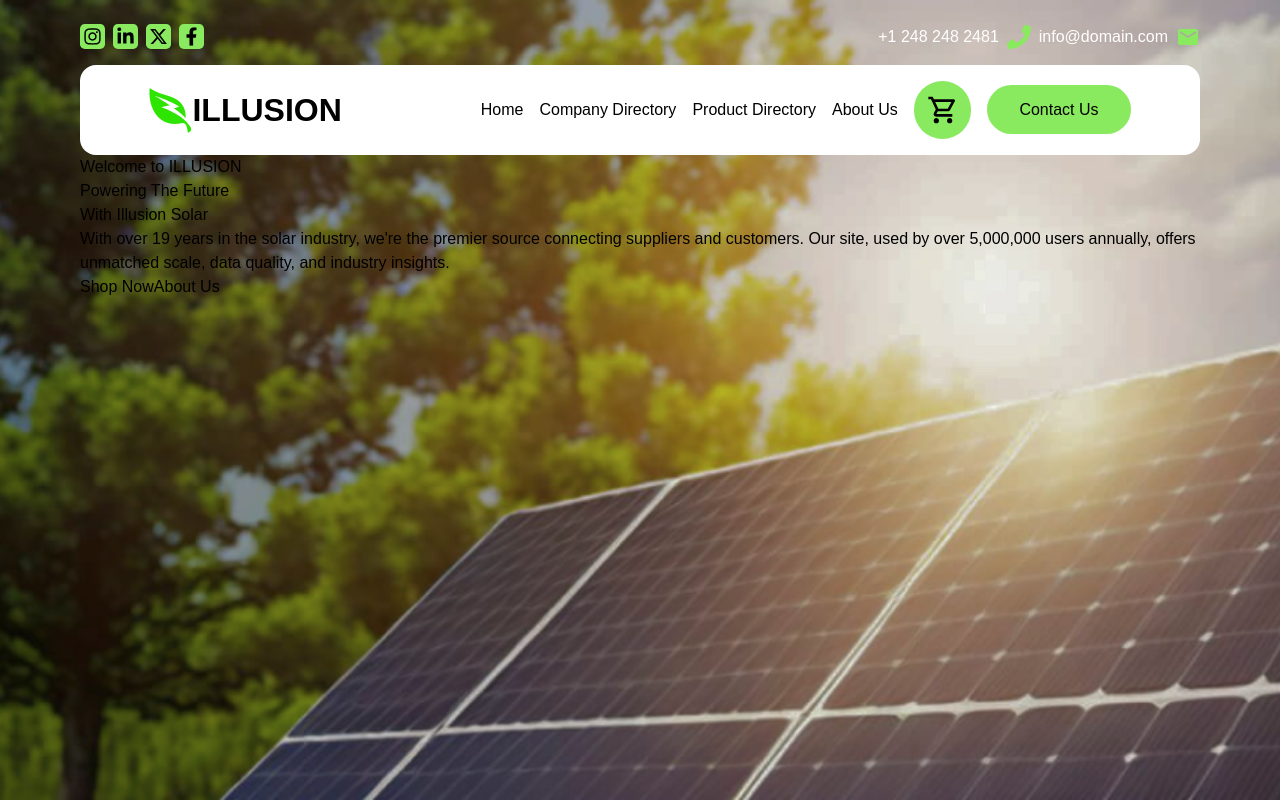
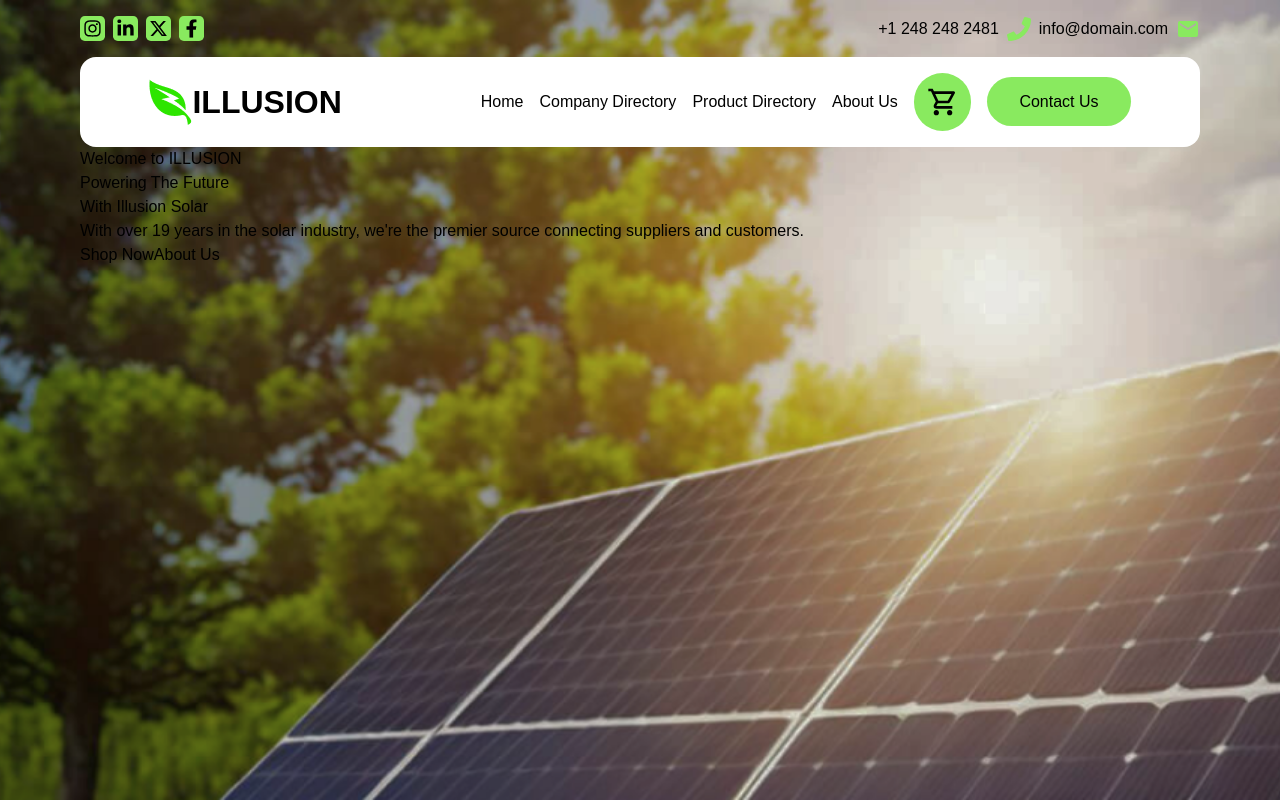
Before and after one commit to Majid-1273/enf-ui, a React (Vite) app: page / in a window 1280 px wide. Shown: the top 802 px of the page. Built offline with nearby package versions, Linux system fonts and the light colour scheme.

Commit message:
Changes with fixed nav issue

```diff
--- a/src/components/NavBar/navbar.css
+++ b/src/components/NavBar/navbar.css
@@ -33,7 +33,6 @@ body, html {
 
 .custom-insta-logo:hover, .custom-facebook-logo:hover, .custom-twitter-logo:hover, .custom-linkedin-logo:hover {
     background-color: black;
-
 }
 
 .custom-email-logo {
@@ -64,10 +63,12 @@ body, html {
 .custom-navbar {
     padding: 1rem 0rem;
     display: flex;
-    background-color: white;
+    background-color: white; /* Make navbar black */
     color: black;
     border-radius: 1rem;
     justify-content: space-around;
+    z-index: 10; /* Ensure the menu has a higher z-index */
+    position: relative;
 }
 
 .custom-links {
@@ -78,11 +79,9 @@ body, html {
 
 .custom-nav-links {
     text-decoration: none;
-    color: black;
+    color: black; /* Changed to white for visibility */
     font-family: sans-serif;
 }
-
-
 
 .custom-logo-nav {
     display: flex;
@@ -131,25 +130,30 @@ body, html {
     display: inline-block;
 }
 
-.custom-main-heading{
+.custom-main-heading {
     margin: 1rem 0rem;
     font-family: sans-serif;
     font-size: 3rem;
     font-weight: 600;
     color: white;
+    position: relative; /* Ensures it is positioned */
+    z-index: 1; /* Lower than the navbar to push behind */
+    margin-bottom: 2rem; /* Add margin to separate it from the menu */
 }
 
-.custom-sub-heading{
+.custom-sub-heading {
     font-family: sans-serif;
     font-size: 1.5rem;
     color: white;
+    position: relative;
+    z-index: 1; /* Lower than navbar */
 }
 
-.custom-social-icons{
+.custom-social-icons {
     display: flex;
 }
 
-.custom-contact{
+.custom-contact {
     display: flex;
 }
 
@@ -195,16 +199,18 @@ body, html {
         flex-direction: column;
         justify-content: center;
         width: 100%;
-        height: 100vh;
-        background: rgba(219, 214, 214, 0.9);
+        height: 100vh; /* Full height on mobile */
+        background: white;
         position: fixed;
         top: 0;
-        left: -100%;
-        z-index: 10;
-        transition: left 0.3s ease;
+        left: -150%; /* Hidden off-screen initially */
+        z-index: 10; /* Make sure this is higher than the main heading */
+        transition: left 0.7s ease;
+        padding-top: 5rem; /* Add padding to push links below the heading */
     }
     .custom-links.custom-active {
-        left: 0;
+        left: 0; /* Slide in when active */
+        padding-top: 0rem;
     }
     .custom-nav-links {
         font-size: 1.5rem;
--- a/src/components/NavHome/NavHome.jsx
+++ b/src/components/NavHome/NavHome.jsx
@@ -5,101 +5,133 @@ import { MdEmail } from "react-icons/md";
 import { FaPhone, FaBars, FaTimes, FaFacebookF, FaInstagram, FaLinkedinIn } from "react-icons/fa";
 import { FaXTwitter } from "react-icons/fa6";
 import Logo from "../../assets/images/logoGreen.png";
-import "./navhome.css";
 import AOS from "aos";
 import "aos/dist/aos.css";
 
 const NavHome = (props) => {
     const { bgImage } = props;
     const [click, setClick] = useState(false);
-    const handleClick = () => setClick(!click);
+
+    // Handle click for menu and prevent body scrolling when menu is open only under 800px
+    const handleClick = () => {
+        setClick(!click);
+        const screenWidth = window.innerWidth;
+
+        // Only lock scroll on screens smaller than 800px when the menu is open
+        if (screenWidth < 800 && !click) {
+            document.body.style.overflow = 'hidden';  // Disable scrolling
+        } else {
+            document.body.style.overflow = 'auto';    // Enable scrolling
+        }
+    };
+
+    // Unlock scroll when a user navigates to a new page
+    const handleLinkClick = () => {
+        setClick(false);
+        document.body.style.overflow = 'auto';  // Enable scrolling after a link click
+    };
 
     useEffect(() => {
         AOS.init({
-            duration: 800, // Animation duration
-            easing: "ease-in-out", // Easing function
-            once: true, // Only animate once
+            duration: 800,
+            easing: "ease-in-out",
+            once: true,
         });
     }, []);
 
     return (
         <div
             className="custom-navh"
-            style={{ backgroundImage: `url(${bgImage})` }}
-            data-aos="fade" // AOS fade animation for the main container
+            style={{
+                backgroundImage: `url(${bgImage})`,
+                backgroundRepeat: "no-repeat",
+                backgroundPosition: "center",
+                backgroundSize: "cover",
+                height: "100vh",
+                padding: "1rem 5rem",
+            }}
+            data-aos="fade"
         >
-            <div
-                className="custom-contact-nav"
-                data-aos="fade-down" // AOS fade-down for the contact navigation
-                data-aos-delay="100" // Delay for staggered effect
-            >
-                <div className="custom-social-icons ">
+            {/* Contact Nav */}
+            <div className="custom-contact-nav" data-aos="fade-down" data-aos-delay="100">
+                <div className="custom-social-icons">
                     <FaInstagram size={25} className="custom-insta-logo hover:text-green-500" />
                     <FaLinkedinIn size={25} className="custom-linkedin-logo hover:text-green-500" />
                     <FaXTwitter size={25} className="custom-twitter-logo hover:text-green-500" />
                     <FaFacebookF size={25} className="custom-facebook-logo hover:text-green-500" />
                 </div>
                 <div className="custom-contact">
-                    +1 248 248 2481<FaPhone className="custom-phone-logo" />
-                    info@domain.com<MdEmail className="custom-email-logo" />
+                    +1 248 248 2481 <FaPhone className="custom-phone-logo" />
+                    info@domain.com <MdEmail className="custom-email-logo" />
                 </div>
             </div>
-            <div
-                className="custom-navbar"
-                data-aos="fade-down" // AOS fade-down for the navbar
-                data-aos-delay="200" // Delay for staggered effect
-            >
-                <Link to="/" className="custom-nav-links custom-logo-nav">
-                    <img src={Logo} alt="" className="custom-logo-green" />
+
+            {/* Navbar */}
+            <div className="custom-navbar" data-aos="fade-down" data-aos-delay="200">
+                <Link to="/" className="custom-nav-links custom-logo-nav" onClick={handleLinkClick}>
+                    <img src={Logo} alt="Logo" className="custom-logo-green" />
                     <p className="custom-company-name">ILLUSION</p>
                 </Link>
-                <ul className={click ? "custom-links custom-active" : "custom-links"}>
+
+                <ul className={click ? "custom-links custom-active " : "custom-links "}>
                     <li>
-                        <Link to="/" className="custom-nav-links custom-simple-links" onClick={handleClick}>Home</Link>
+                        <Link to="/" className="custom-nav-links custom-simple-links" onClick={handleLinkClick}>Home</Link>
                     </li>
                     <li>
-                        <Link to="/company-directory" className="custom-nav-links custom-simple-links" onClick={handleClick}>Company Directory</Link>
+                        <Link to="/company-directory" className="custom-nav-links custom-simple-links" onClick={handleLinkClick}>Company Directory</Link>
                     </li>
                     <li>
-                        <Link to="/product-directory" className="custom-nav-links custom-simple-links" onClick={handleClick}>Product Directory</Link>
+                        <Link to="/product-directory" className="custom-nav-links custom-simple-links" onClick={handleLinkClick}>Product Directory</Link>
                     </li>
                     <li>
-                        <Link to="/about" className="custom-nav-links custom-simple-links" onClick={handleClick}>About Us</Link>
+                        <Link to="/about" className="custom-nav-links custom-simple-links" onClick={handleLinkClick}>About Us</Link>
                     </li>
                     <li>
-                        <Link to="/cart" className="custom-nav-links custom-cart-nav hover:text-green-500" onClick={handleClick}>
+                        <Link to="/cart" className="custom-nav-links custom-cart-nav hover:text-green-500" onClick={handleLinkClick}>
                             <MdOutlineShoppingCart />
                         </Link>
                     </li>
                     <li>
-                        <Link to="/contact" className="custom-nav-links custom-contactus-nav hover:text-green-500" onClick={handleClick}>Contact Us</Link>
+                        <Link to="/contact" className="custom-nav-links custom-contactus-nav hover:text-green-500" onClick={handleLinkClick}>Contact Us</Link>
                     </li>
                 </ul>
+
+                {/* Hamburger */}
                 <div className="custom-hamburger" onClick={handleClick}>
                     {click ? <FaTimes style={{ color: "#000000" }} /> : <FaBars style={{ color: "#000000" }} />}
                 </div>
             </div>
+
             <div
-                className="text-left text-white lg:pl-0 lg:pt-20 lg:pb-20 md:pt-20 md:pb-20 pl-12 pt-16 pb-16"
-                data-aos="fade-up" // AOS fade-up for the text content
-                data-aos-delay="300" // Delay for staggered effect
+                className="text-content-container text-left text-white lg:pl-0 lg:pt-20 lg:pb-20 md:pt-20 md:pb-20 pl-12 pt-16 pb-16 relative"
+                data-aos="fade-up"
+                data-aos-delay="300"
             >
-                <p className="text-sm md:text-lg lg:text-xl font-medium mb-2 text-green-500">Welcome to ILLUSION</p>
-                <p className="text-2xl md:text-3xl lg:text-5xl font-bold mb-2">Powering The Future</p>
-                <p className="text-2xl md:text-3xl lg:text-5xl font-bold mb-6 text-green-500">With Illusion Solar</p>
+                <p className="text-sm md:text-lg lg:text-xl font-medium mb-2 text-green-500">
+                    Welcome to ILLUSION
+                </p>
+                <p className="text-2xl md:text-3xl lg:text-5xl font-bold mb-2">
+                    Powering The Future
+                </p>
+                <p className="text-2xl md:text-3xl lg:text-5xl font-bold mb-6 text-green-500">
+                    With Illusion Solar
+                </p>
                 <p className="text-xs md:text-sm lg:text-base max-w-xl mb-6">
-                    With over 19 years in the solar industry, we're the premier source
-                    connecting suppliers and customers. Our site, used by over 5,000,000
-                    users annually, offers unmatched scale, data quality, and industry
-                    insights.
+                    With over 19 years in the solar industry, we're the premier source connecting suppliers and customers.
                 </p>
+
                 <div className="flex space-x-4">
-                    <button className="bg-green-500 text-black py-3 px-5 rounded-full hover:bg-green-600">Shop Now</button>
-                    <button className="border border-green-500 text-green-500 py-3 px-5 rounded-full hover:bg-green-500 hover:text-white">About Us</button>
+                    <button className="bg-green-500 text-black py-2 px-4 md:py-3 md:px-5 text-sm md:text-base rounded-full hover:bg-green-600">
+                        Shop Now
+                    </button>
+                    <button className="border border-green-500 text-green-500 py-2 px-4 md:py-3 md:px-5 text-sm md:text-base rounded-full hover:bg-green-500 hover:text-white">
+                        About Us
+                    </button>
                 </div>
             </div>
+
         </div>
     );
-}
+};
 
 export default NavHome;
--- a/src/components/NavHome/navhome.css
+++ /dev/null
@@ -1,216 +0,0 @@
-body, html {
-    margin: 0;
-    padding: 0;
-    box-sizing: border-box;
-}
-
-.home-img {
-    width: 100%;
-    height: 100vh;
-    position: absolute;
-    left: 0;
-    top: 0;
-    z-index: 1;
-}
-
-.custom-navh {
-    background-repeat: no-repeat;
-    background-size: cover;
-    background-position: center;
-    height: 100vh;
-    padding: 1.5rem 5rem;
-    z-index: 5;
-    position: relative;
-
-}
-
-.custom-insta-logo, .custom-facebook-logo, .custom-twitter-logo, .custom-linkedin-logo {
-    background-color: #89EA5F;
-    padding: 0.2rem;
-    border-radius: 0.3rem;
-    margin-right: 0.5rem;
-    font-size: 1.5rem;
-}
-
-.custom-email-logo {
-    color: #89EA5F;
-    margin-left: 0.5rem;
-    font-size: 1.5rem;
-}
-
-.custom-phone-logo {
-    color: #89EA5F;
-    margin: 0rem 0.5rem;
-    font-size: 1.5rem;
-}
-
-.custom-logos-nav {
-    display: flex;
-    justify-content: space-between;
-}
-
-.custom-contact-nav {
-    display: flex;
-    align-items: center;
-    color: black;
-    justify-content: space-between;
-    margin-bottom: 1rem;
-}
-
-.custom-navbar {
-    padding: 1rem 0rem;
-    display: flex;
-    background-color: white;
-    color: black;
-    border-radius: 1rem;
-    justify-content: space-around;
-}
-
-.custom-links {
-    display: flex;
-    align-items: center;
-    gap: 1rem;
-}
-
-.custom-nav-links {
-    text-decoration: none;
-    color: black;
-    font-family: sans-serif;
-}
-
-.custom-simple-links:hover {
-    color: #89EA5F;
-}
-
-.custom-logo-nav {
-    display: flex;
-    align-items: center;
-    font-size: 2rem;
-    font-weight: 700;
-}
-
-.custom-contactus-nav {
-    font-size: 1rem;
-    padding: 1rem 2rem;
-    border-radius: 2rem;
-    background-color: #89EA5F;
-}
-
-.custom-contactus-nav:hover {
-    background-color: black;
-    color: white;
-}
-
-.custom-cart-nav {
-    display: flex;
-    padding: 0.8rem;
-    border-radius: 3rem;
-    font-size: 2rem;
-    background-color: #89EA5F;
-}
-
-.custom-hamburger {
-    display: none;
-    cursor: pointer;
-    background-color: #89EA5F;
-    border-radius: 0.2rem;
-    padding: 1rem;
-}
-
-.custom-menu-items {
-    display: flex;
-}
-
-.custom-menu-items li {
-    display: inline-block;
-}
-
-.custom-main-heading{
-    margin: 1rem 0rem;
-    font-family: sans-serif;
-    font-size: 3rem;
-    font-weight: 600;
-    color: white;
-}
-
-.custom-sub-heading{
-    font-family: sans-serif;
-    font-size: 1.5rem;
-    color: white;
-}
-
-.custom-social-icons{
-    display: flex;
-}
-
-.custom-contact{
-    display: flex;
-    color: white;
-}
-
-@media screen and (max-width: 1000px) {
-    .custom-navbar {
-        padding: 1rem 0rem;
-    }
-    .custom-simple-links, .custom-contact-nav {
-        font-size: 0.8rem;
-    }
-    .custom-links {
-        margin-right: 0rem;
-    }
-    .custom-contactus-nav {
-        font-size: 0.8rem;
-        padding: 1rem;
-        border-radius: 2rem;
-    }
-    .custom-cart-nav {
-        padding: 0.7rem;
-        border-radius: 2rem;
-        font-size: 1rem;
-    }
-    .custom-logo-nav {
-        font-size: 1rem;
-    }
-    .custom-insta-logo, .custom-facebook-logo, .custom-linkedin-logo, .custom-twitter-logo, .custom-email-logo, .custom-phone-logo {
-        font-size: 1rem;
-    }
-}
-
-@media screen and (max-width: 800px) {
-    .custom-contact-nav {
-        display: none;
-    }
-    .custom-logo-green {
-        height: 2rem;
-    }
-    .custom-company-name {
-        margin: 0;
-    }
-    .custom-links {
-        flex-direction: column;
-        justify-content: center;
-        width: 100%;
-        height: 100vh;
-        background: rgba(219, 214, 214, 0.9);
-        position: fixed;
-        top: 0;
-        left: -100%;
-        z-index: 10;
-        transition: left 0.3s ease;
-    }
-    .custom-links.custom-active {
-        left: 0;
-    }
-    .custom-nav-links {
-        font-size: 1.5rem;
-        margin: 0;
-    }
-    .custom-hamburger {
-        display: block;
-        z-index: 15;
-    }
-    .custom-navbar {
-        justify-content: space-around;
-        width: 100%;
-    }
-}
```
Also changed, not shown: src/components/BusinessNews/BusinessNews.jsx (+6 -3 lines), src/components/NavBar/NavBar.jsx (+18 -6 lines), src/pages/Home.jsx (+5 -5 lines).
